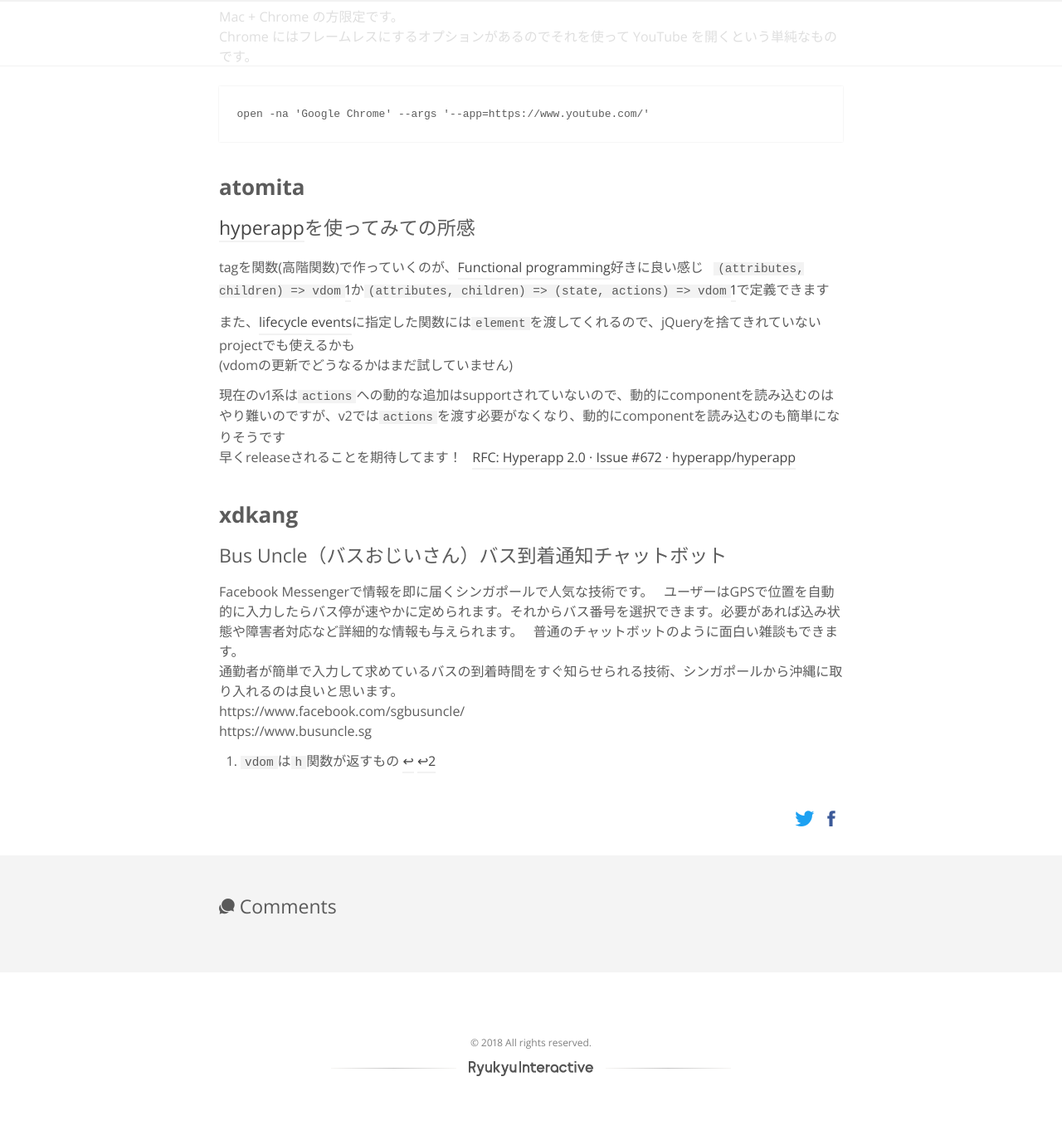
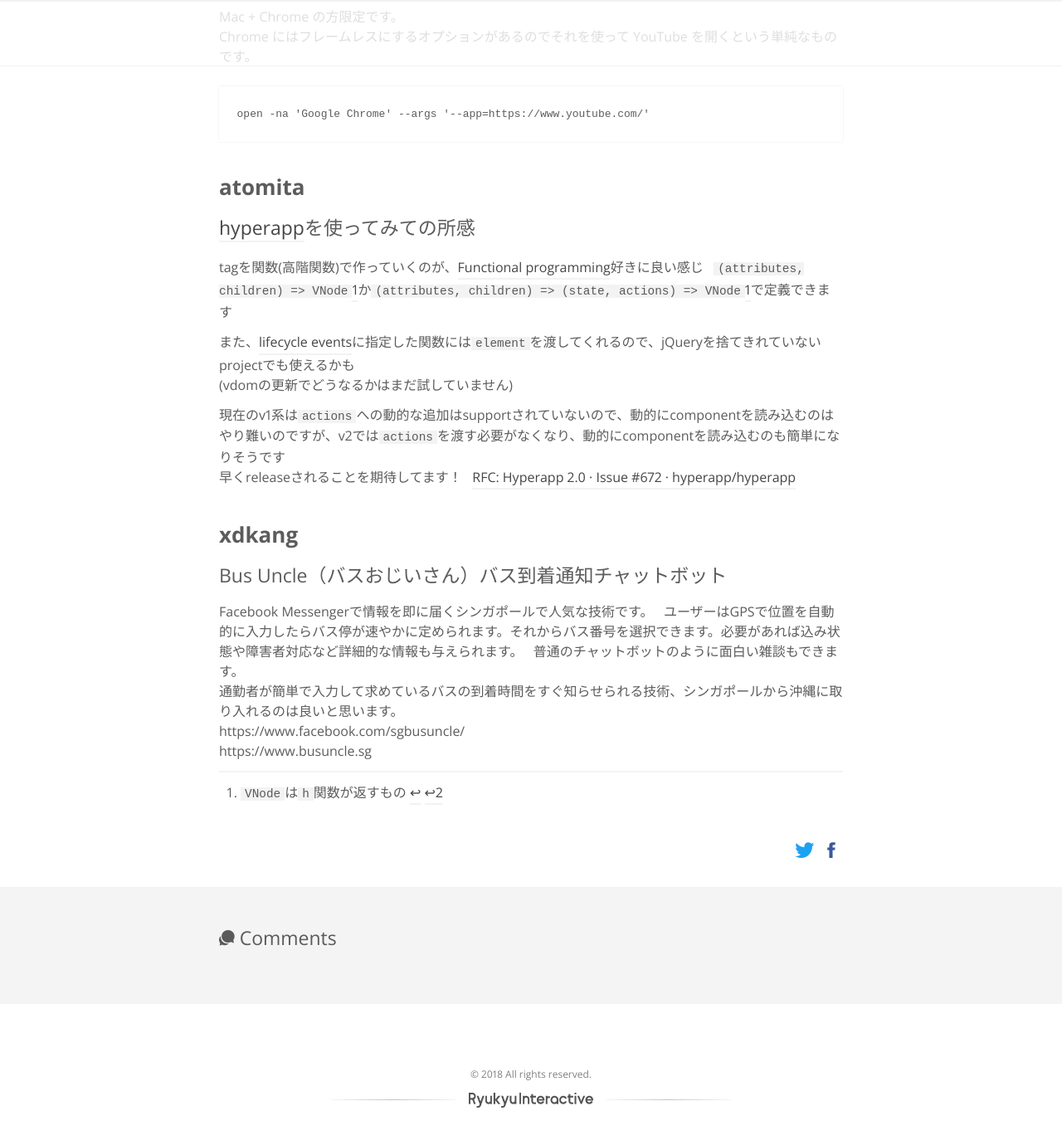
Before and after one commit to RyukyuInteractive/tech.ryukyu-i.co.jp, a Jekyll site: the page built from _posts/2018-04-11-tech-lunch-20180411.md, in a window 1280 px wide and 1400 px high, scrolled down 625 px. Shown: the top 1374 px of the window at 83% size. Built offline with Jekyll 4.4.1, drawn with Linux system fonts in a browser that asks for light colours; a script that is not in the unit is left out; comment, search, counter and statistics services are not loaded.

Commit message:
Update 2018-04-11-tech-lunch-20180411.md

```diff
--- a/_posts/2018-04-11-tech-lunch-20180411.md
+++ b/_posts/2018-04-11-tech-lunch-20180411.md
@@ -30,9 +30,9 @@
 ### [hyperapp](https://github.com/hyperapp/hyperapp)を使ってみての所感
 
 tagを関数(高階関数)で作っていくのが、[Functional programming](https://ja.wikipedia.org/wiki/%E9%96%A2%E6%95%B0%E5%9E%8B%E8%A8%80%E8%AA%9E#%E9%96%A2%E6%95%B0%E5%9E%8B%E3%83%97%E3%83%AD%E3%82%B0%E3%83%A9%E3%83%9F%E3%83%B3%E3%82%B0)好きに良い感じ
-`(attributes, children) => vdom`[^1]か`(attributes, children) => (state, actions) => vdom`[^1]で定義できます
+`(attributes, children) => VNode`[^1]か`(attributes, children) => (state, actions) => VNode`[^1]で定義できます
 
-[^1]: `vdom`は`h`関数が返すもの
+[^1]: `VNode`は`h`関数が返すもの
 
 また、[lifecycle events](https://github.com/hyperapp/hyperapp#lifecycle-events)に指定した関数には`element`を渡してくれるので、jQueryを捨てきれていないprojectでも使えるかも
 (vdomの更新でどうなるかはまだ試していません)
@@ -52,3 +52,5 @@
 通勤者が簡単で入力して求めているバスの到着時間をすぐ知らせられる技術、シンガポールから沖縄に取り入れるのは良いと思います。
 https://www.facebook.com/sgbusuncle/
 https://www.busuncle.sg
+
+----
```
